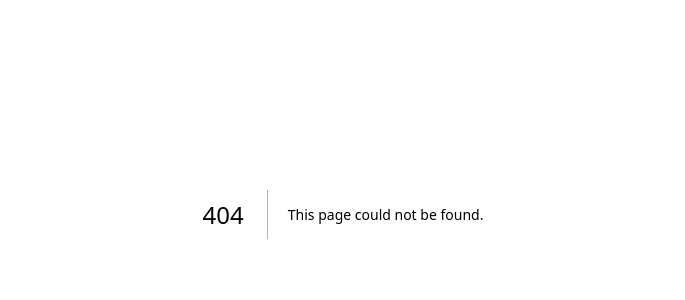
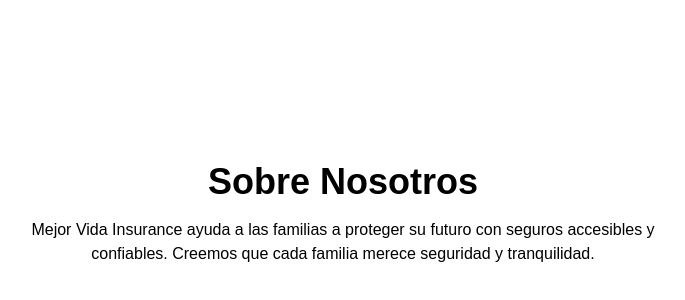
Before and after one commit to Mejor-Vida/mejorvida-site, a Next.js app: page /about in a window 1280 px wide. Before the commit this address had no page. Shown: the part 186-486 px from the top of the page, without its empty margins (297-982 px from the left). Built offline with nearby package versions, Linux system fonts and the light colour scheme.

Commit message:
Successful build with About and Cotizacion pages

```diff
--- /dev/null
+++ b/app/about/page.tsx
@@ -0,0 +1,11 @@
+export default function AboutPage() {
+  return (
+    <main className="flex min-h-screen flex-col items-center justify-center p-8 bg-white text-black">
+      <h1 className="text-4xl font-bold mb-4">Sobre Nosotros</h1>
+      <p className="max-w-2xl text-center">
+        Mejor Vida Insurance ayuda a las familias a proteger su futuro con seguros accesibles y confiables.
+        Creemos que cada familia merece seguridad y tranquilidad.
+      </p>
+    </main>
+  );
+}
--- /dev/null
+++ b/app/cotizacion/page.tsx
@@ -0,0 +1,11 @@
+export default function CotizacionPage() {
+  return (
+    <main className="flex min-h-screen flex-col items-center justify-center p-8 bg-white text-black">
+      <h1 className="text-4xl font-bold mb-4">Cotización</h1>
+      <p className="max-w-2xl text-center">
+        Solicita una cotización personalizada para tu seguro de vida o gastos finales.
+        Pronto podrás completar este formulario directamente en línea.
+      </p>
+    </main>
+  );
+}
```
